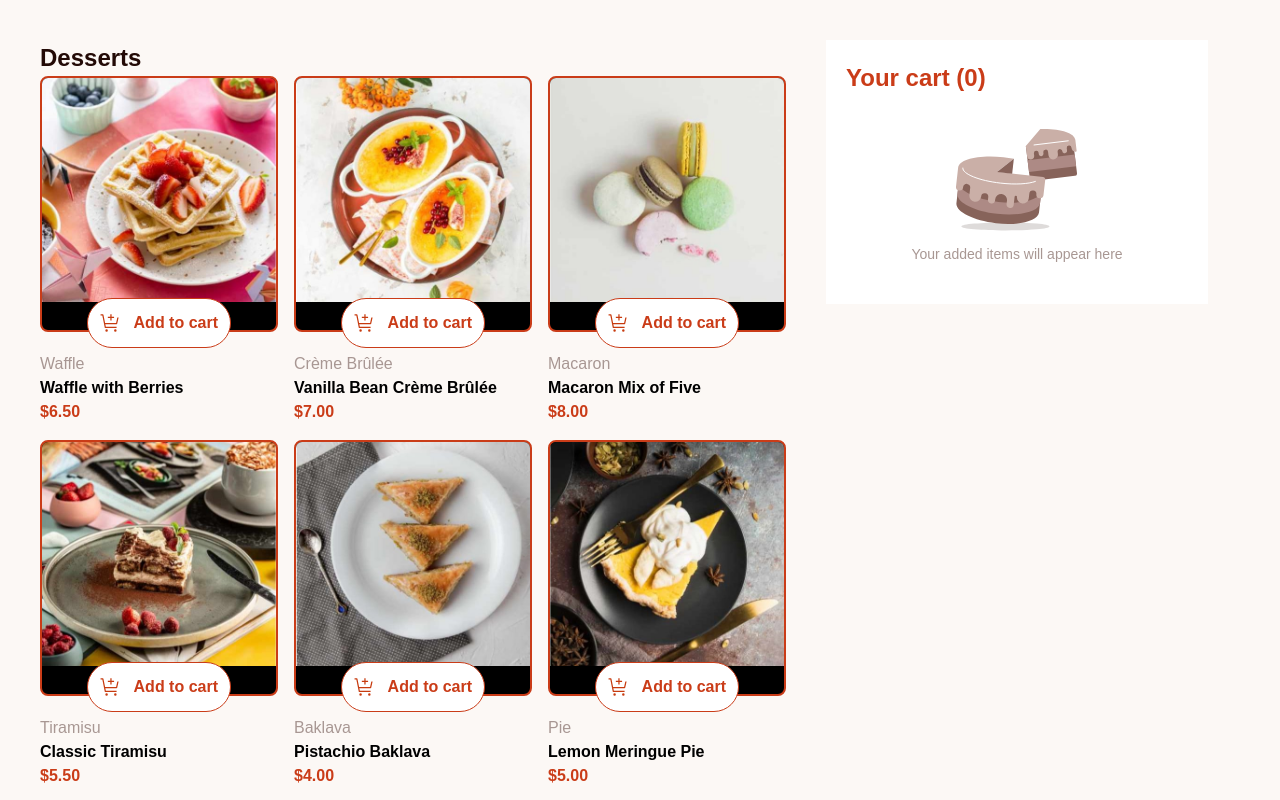
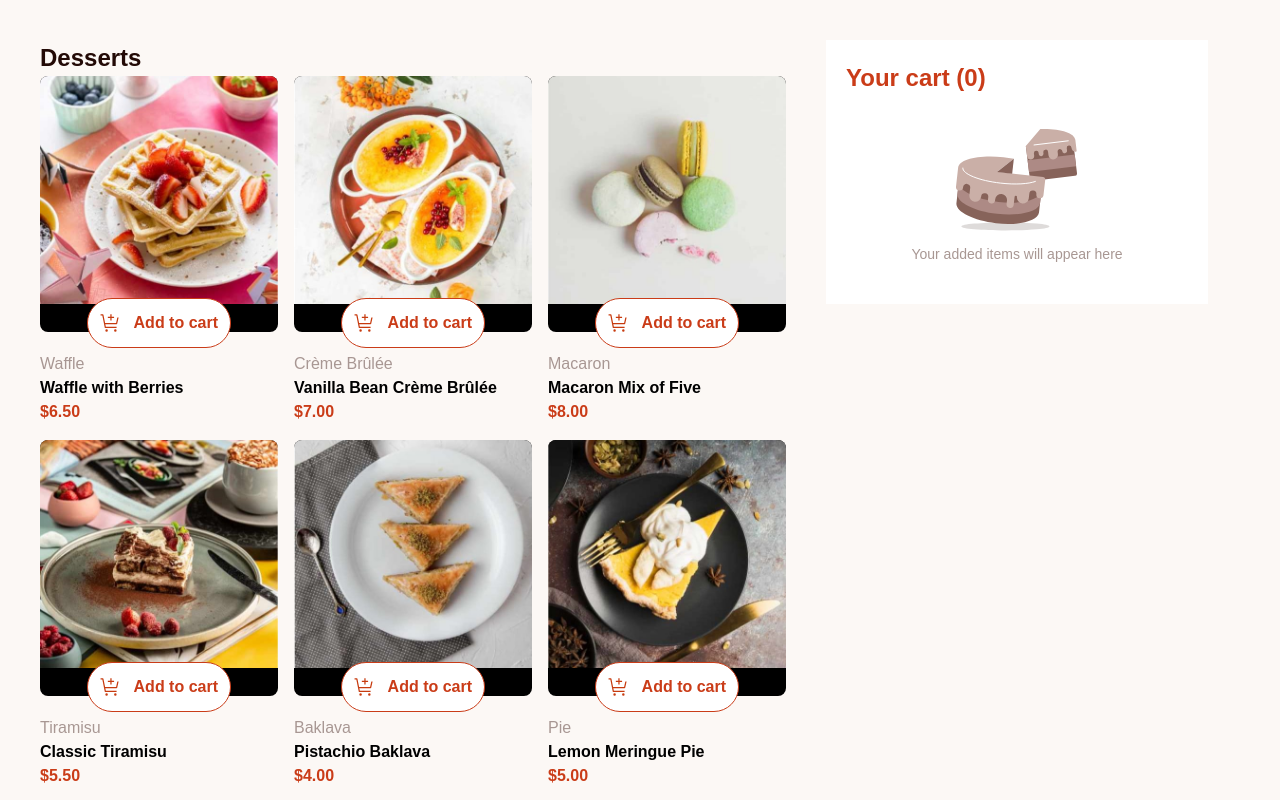
Before and after one commit to tundeloper/Product_list_with_cart, a Next.js app: page / in a window 1280 px wide. Shown: the top 800 px of the page. Built offline with nearby package versions, Linux system fonts and the light colour scheme.

Commit message:
fixed border

```diff
--- a/src/app/components/allMeals.tsx
+++ b/src/app/components/allMeals.tsx
@@ -55,7 +55,7 @@ const Meals: React.FC = () => {
           <div className="mb-4 w-full sm:mb-0 text-white flex flex-col font-bold" key={i}>
             <div className="relative w-full">
               <div
-                className={`w-full h-64 bg-black overflow-hidden border-2 border-rd rounded-lg ${
+                className={`w-full h-64 bg-black overflow-hidden border-rd rounded-lg ${
                   isSelected ? "border-[.2rem] border-rd" : ""
                 }`}
               >
```
